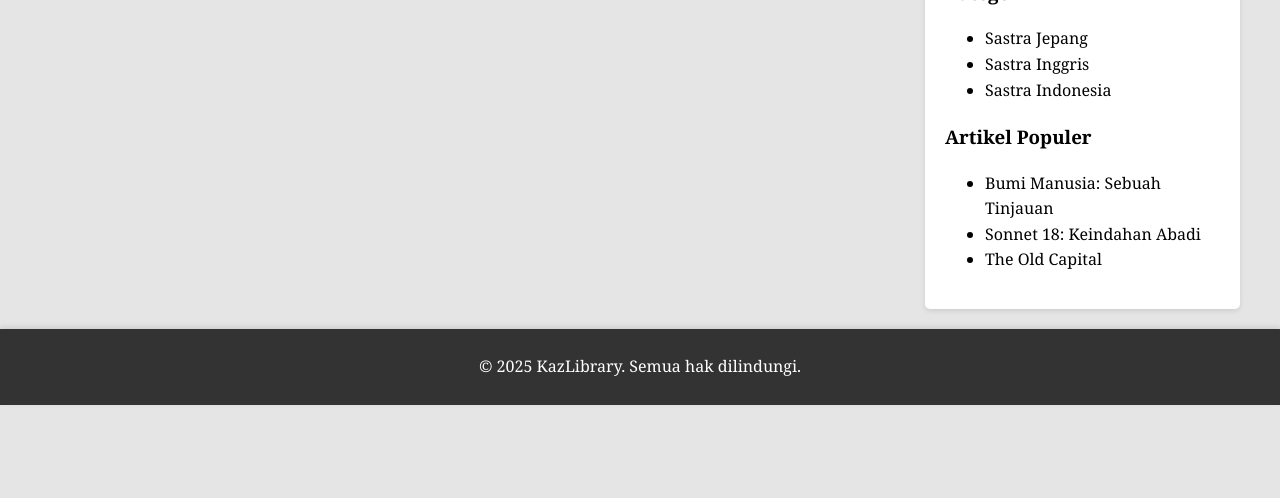
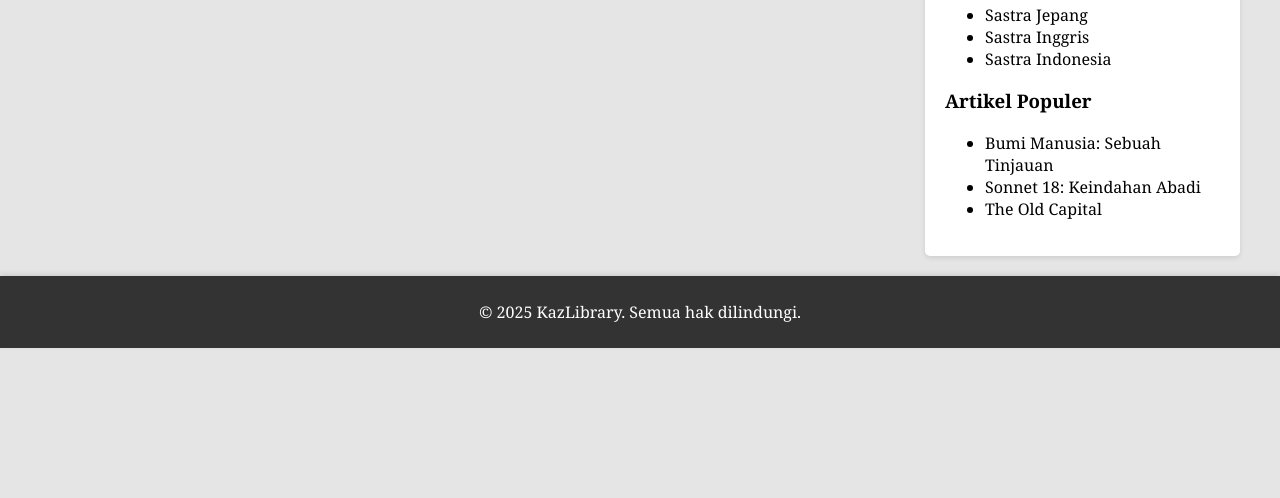
Before and after one commit to EDY1324/Web-Artikel, a plain HTML site: page Index.html in a window 1280 px wide. Shown: the part 302-800 px from the top of the page. Drawn offline with Linux system fonts and the light colour scheme; no server answers; a web font is replaced by a local one.

Commit message:
KazLibrary

```diff
--- a/kategori.css
+++ b/kategori.css
@@ -2,7 +2,6 @@ body {
     font-family: 'Georgia', serif;
     margin: 0;
     padding: 0;
-    line-height: 1.6;
     text-align: center;
     background:#e6e5e5;
 }
--- a/kontak.css
+++ b/kontak.css
@@ -2,7 +2,6 @@ body {
     font-family: 'Georgia', serif;
     margin: 0;
     padding: 0;
-    line-height: 1.6;
     background:#e6e5e5;
 }
 
--- a/style.css
+++ b/style.css
@@ -2,7 +2,6 @@ body {
     font-family: 'Georgia', serif;
     margin: 0;
     padding: 0;
-    line-height: 1.6;
     background:#e6e5e5;
 }
 
--- a/tentang.css
+++ b/tentang.css
@@ -2,7 +2,6 @@ body {
     font-family: 'Georgia', serif;
     margin: 0;
     padding: 0;
-    line-height: 1.6;
     background:#e6e5e5;
 }
 
```
